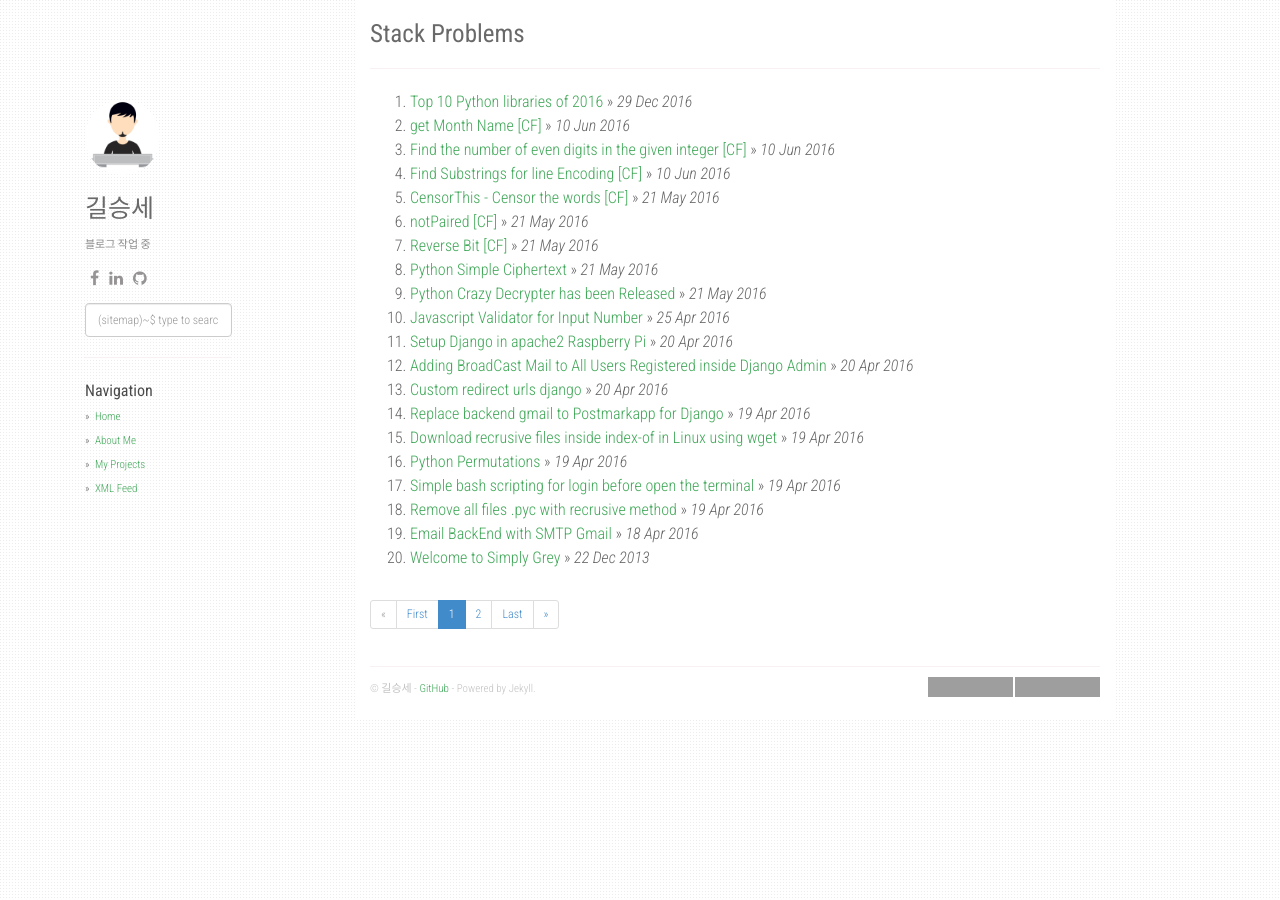
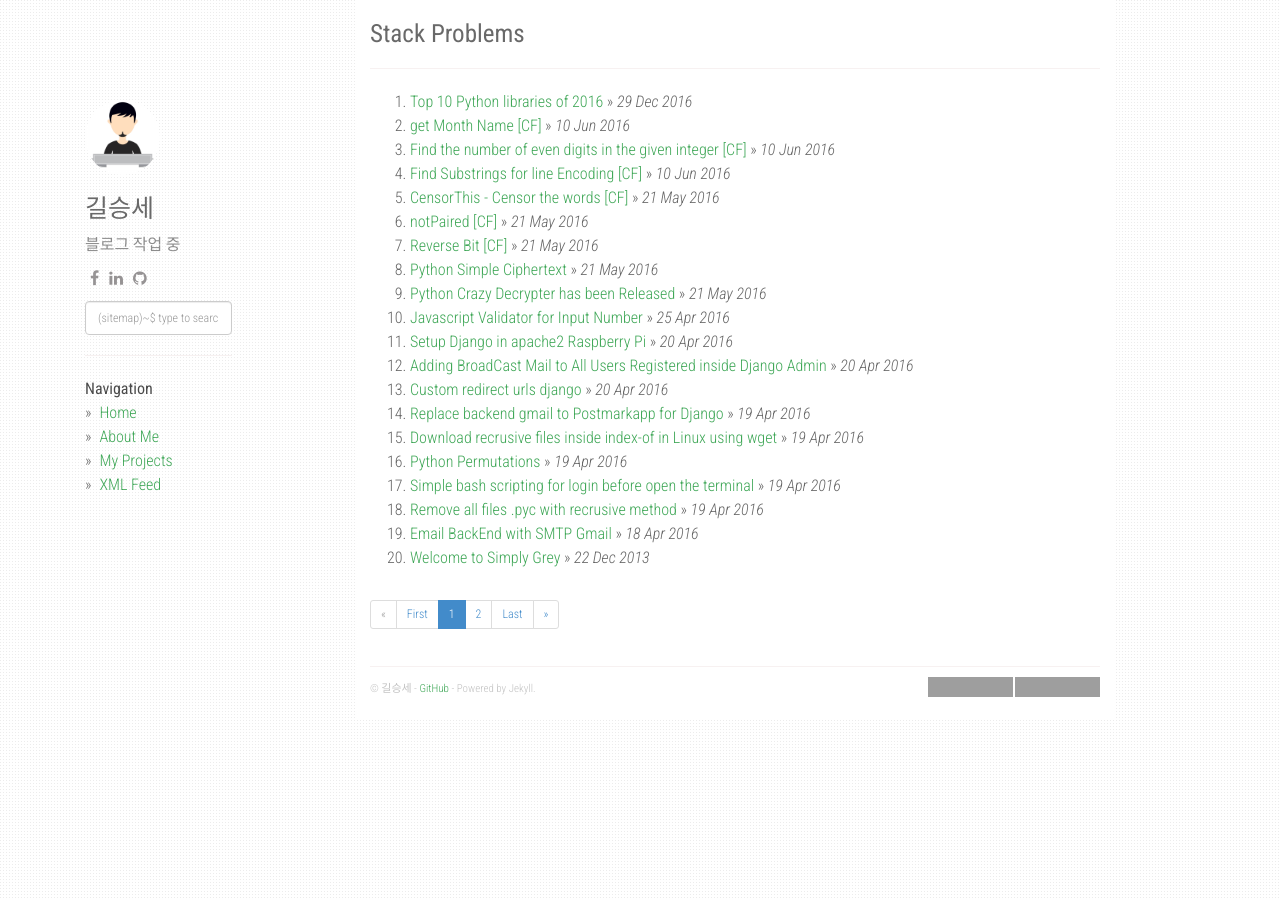
Before and after one commit to agusmakmun/agusmakmun.github.io, a Jekyll site: the page built from index.html, in a window 1280 px wide. Built offline with Jekyll 4.4.1, drawn with Linux system fonts in a browser that asks for light colours; nearby versions of some CDN libraries; the list of posts is cut into pages by our own code; grey boxes are pictures that could not be loaded.

Commit message:
Update main.css

```diff
--- a/static/css/main.css
+++ b/static/css/main.css
@@ -84,7 +84,6 @@ footer {
 /* Left column */
 div.col-sm-3 {
   margin-top: 100px;
-  font-size: 11px;
   color: #666;
 }
 div.col-sm-3 strong {
```
